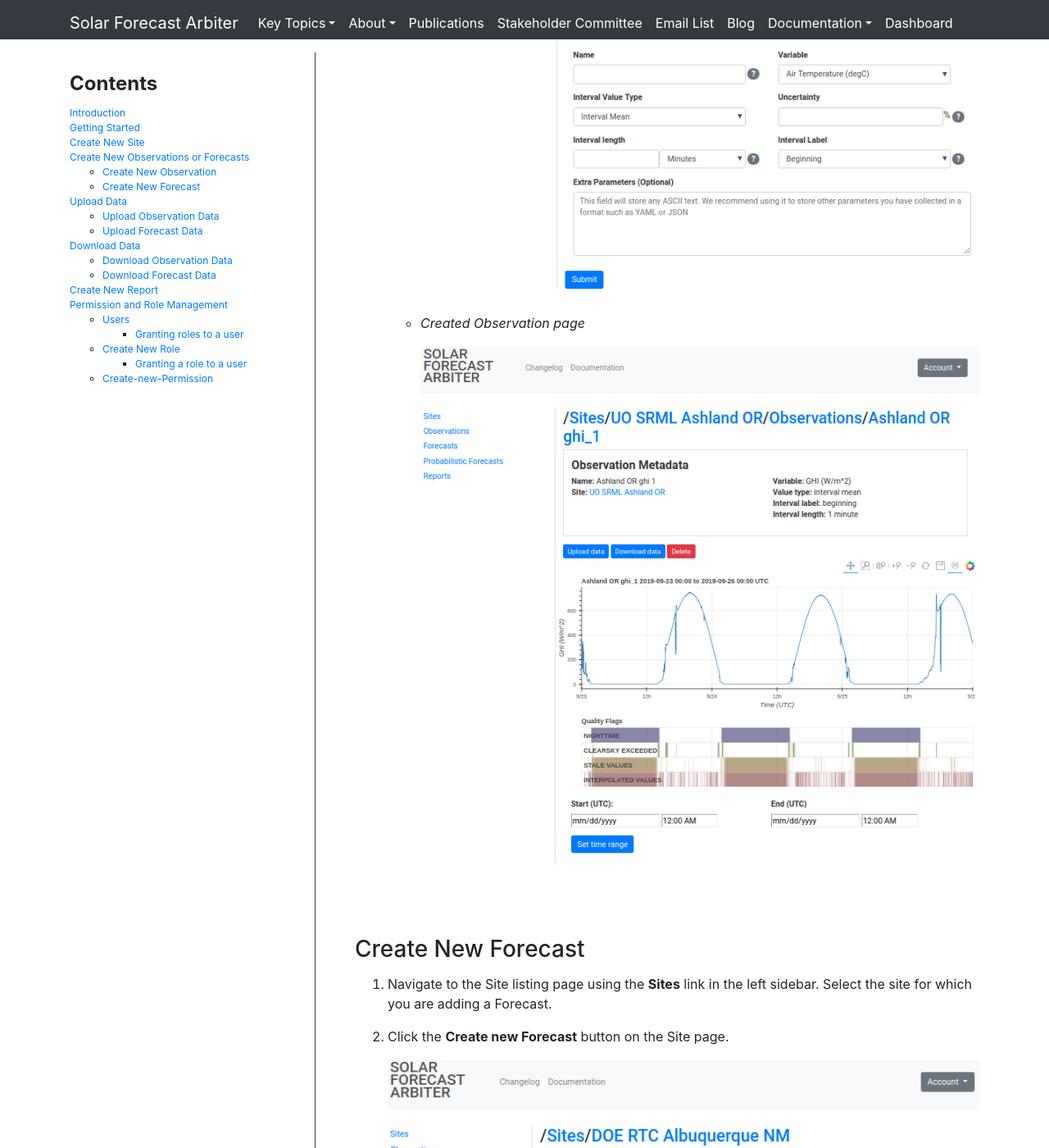
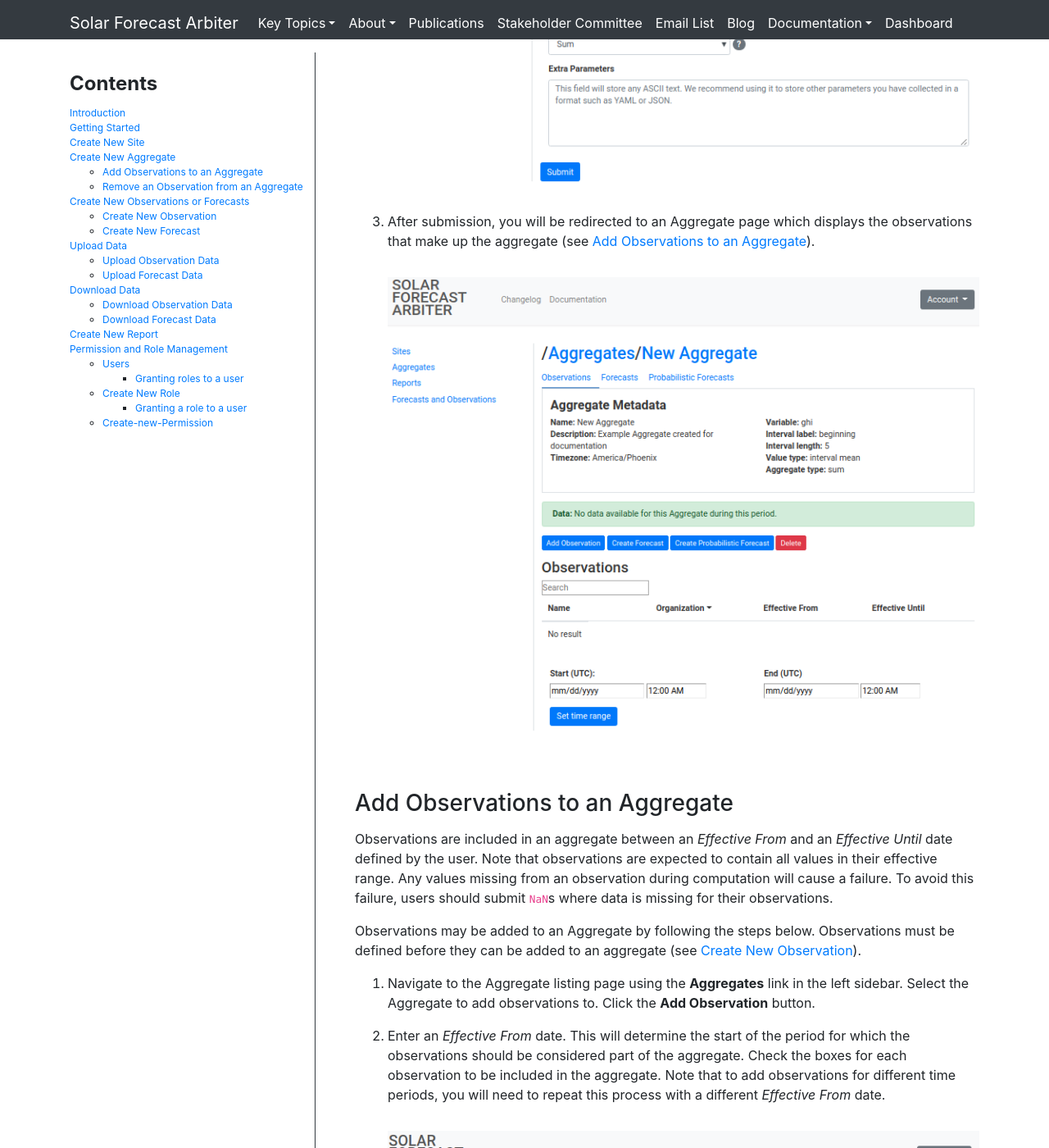
Before and after one commit to SolarArbiter/SolarArbiter.github.io, a Jekyll site: the page built from dashboard_documentation.md, in a window 1280 px wide and 1400 px high, scrolled down 4239 px. Shown: the whole window at 82% size. Built offline with Jekyll 4.4.1, drawn with Linux system fonts in a browser that asks for light colours; our own code applies the rules of GitHub Pages for plain Markdown files; some of the changed text lies outside the part shown.

Commit message:
add aggregate documentation (#112)
* add aggregate documentation

* add sidebar entries

* data use agreement version 1.1 (#111)

* Updates to the aggregate documentation

* update aggregate images

* use italics when referring to fields, update last aggregate image

* touch upon effective range behavior

* remove unnecessary steps, edits

```diff
--- a/_includes/dashboard_sidebar.html
+++ b/_includes/dashboard_sidebar.html
@@ -4,6 +4,11 @@
   <li><a href="#">Introduction</a></li>
   <li><a href="#getting-started">Getting Started</a>
   <li><a href="#create-new-site">Create New Site</a></li>
+  <li><a href="#create-new-aggregate">Create New Aggregate</a></li>
+    <ul>
+      <li><a href="#add-observations-to-an-aggregate">Add Observations to an Aggregate</a></li>
+      <li><a href="#remove-an-observation-from-an-aggregate">Remove an Observation from an Aggregate</a></li>
+    </ul>
   <li><a href="#create-new-observation-or-forecast">Create New Observations or Forecasts</a></li>
     <ul>
 	  <li><a href="#create-new-observation">Create New Observation</a></li>
--- a/dashboard_documentation.md
+++ b/dashboard_documentation.md
@@ -69,6 +69,85 @@
    <img class="my-3" src="/images/plant_site.png"/>
 
 
+Create New Aggregate
+--------------------
+{: .anchor}
+
+Aggregates are created by first defining metadata for the aggregate, then
+associating existing observations with it. The aggregate metadata determines
+how aggregation will be performed and the characteristics of the resulting
+timeseries data.
+
+
+1. Navigate to the aggregates listing page using the **Aggregates** link in
+   the left sidebar. At the top of the listing, click **Create new Aggregate**.
+
+   <img class="my-3" src="/images/aggregate_listing.png"/>
+
+2. Enter the metadata for your Aggregate. Observations added to the aggregate
+   must have the same variable as the aggregate and an interval length less
+   than or equal to that of the aggregate.
+
+   <img class="my-3" src="/images/aggregate_form.png"/>
+
+3. After submission, you will be redirected to an Aggregate page which displays
+   the observations that make up the aggregate (see
+   [Add Observations to an Aggregate](#add-observations-to-an-aggregate)).
+
+   <img class="my-3" src="/images/aggregate_page_no_obs.png"/>
+
+
+### Add Observations to an Aggregate
+{: .anchor}
+
+Observations are included in an aggregate between an *Effective From* and
+an *Effective Until* date defined by the user. Note that observations are
+expected to contain all values in their effective range. Any values missing
+from an observation during computation will cause a failure. To avoid this
+failure, users should submit `NaN`s where data is missing for their
+observations.
+
+Observations may be added to an Aggregate by following the steps below.
+Observations must be defined before they can be added to an aggregate (see
+[Create New Observation](#create-new-observation)).
+
+1. Navigate to the Aggregate listing page using the **Aggregates** link in
+   the left sidebar. Select the Aggregate to add observations to. Click the
+   **Add Observation** button.
+
+2. Enter an *Effective From* date. This will determine the start of the period
+   for which the observations should be considered part of the aggregate. Check
+   the boxes for each observation to be included in the aggregate. Note that to
+   add observations for different time periods, you will need to repeat this
+   process with a different *Effective From* date.
+
+
+   <img class="my-3" src="/images/aggregate_observation_form.png"/>
+
+
+### Remove an Observation from an Aggregate
+{: .anchor}
+
+Observations are removed from an aggregate by setting their *Effective Until* date.
+Aggregate values will only contain data from constituent observations between
+their *Effective From* and *Effective Until* dates.
+
+1. Navigate to the Aggregate listing page using the **Aggregates** link in
+   the left sidebar. Select the Aggregate to remove observations from.
+
+2. On the aggregate page, locate the observation to remove in the observations table.
+   Click on the **Set Effective Until** link for the observation to remove.
+
+   <img class="my-3" src="/images/aggregate_page_with_obs.png"/>
+
+3. Enter the *Effective Until* date for the observation. This will determine the end
+   of the period for which the observations should be considered part of the aggregate.
+   To remove it entirely, set an *Effective until* earlier than the *Effective from*.
+
+   <img class="my-3" src="/images/aggregate_observation_effective_until_form.png"/>
+
+
+
 Create New Observation or Forecast
 ----------------------------------
 {: .anchor}
@@ -95,10 +174,12 @@
 ### Create New Forecast
 {: .anchor}
 
-1.  Navigate to the Site listing page using the **Sites** link in the left
-	sidebar. Select the site for which you are adding a Forecast.
+Forecasts can be created for either a Site or an Aggregate.
 
-2.  Click the **Create new Forecast** button on the Site page.
+1.  Navigate to the sites or aggregates page using the sidebar, then select the
+    site or aggregate for which you are adding a Forecast.
+
+2.  On the site or aggregate page, click the **Create new Forecast** button.
     <img class="my-3" src="/images/plant_site.png"/>
 
 3.  Enter metadata for your Forecast. On submission, you will be redirected
```
Also changed, not shown: images/aggregate_form.png (added), images/aggregate_listing.png (added), images/aggregate_observation_effective_until_form.png (added), images/aggregate_observation_form.png (added), images/aggregate_page.png (added), images/aggregate_page_no_obs.png (added), images/aggregate_page_with_effective_until.png (added), images/aggregate_page_with_obs.png (added).
